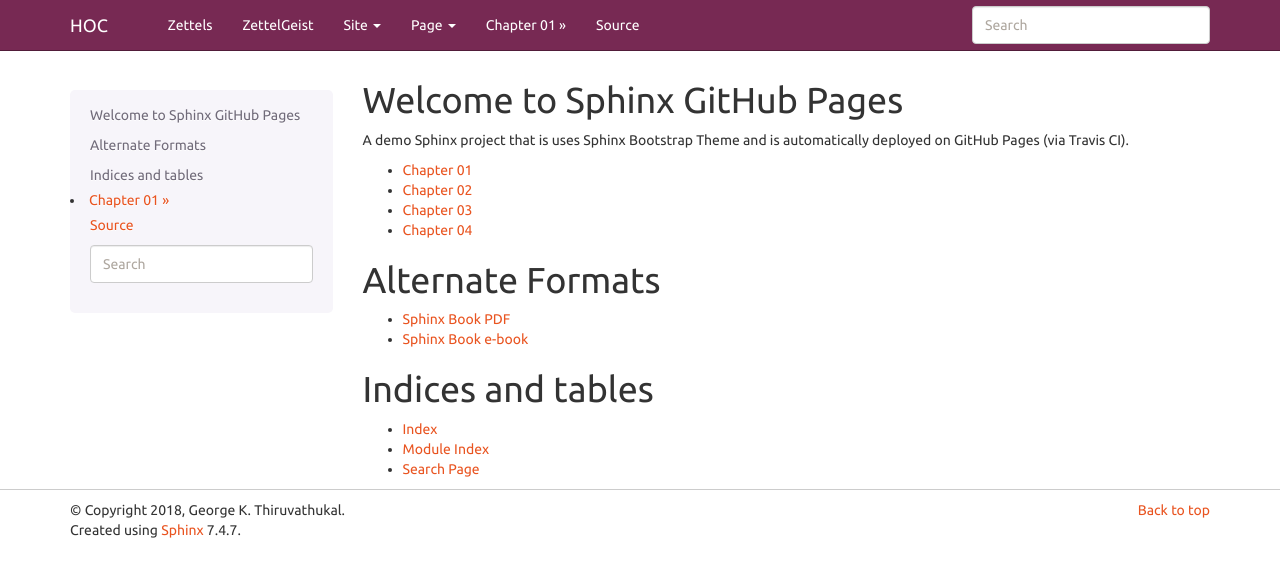
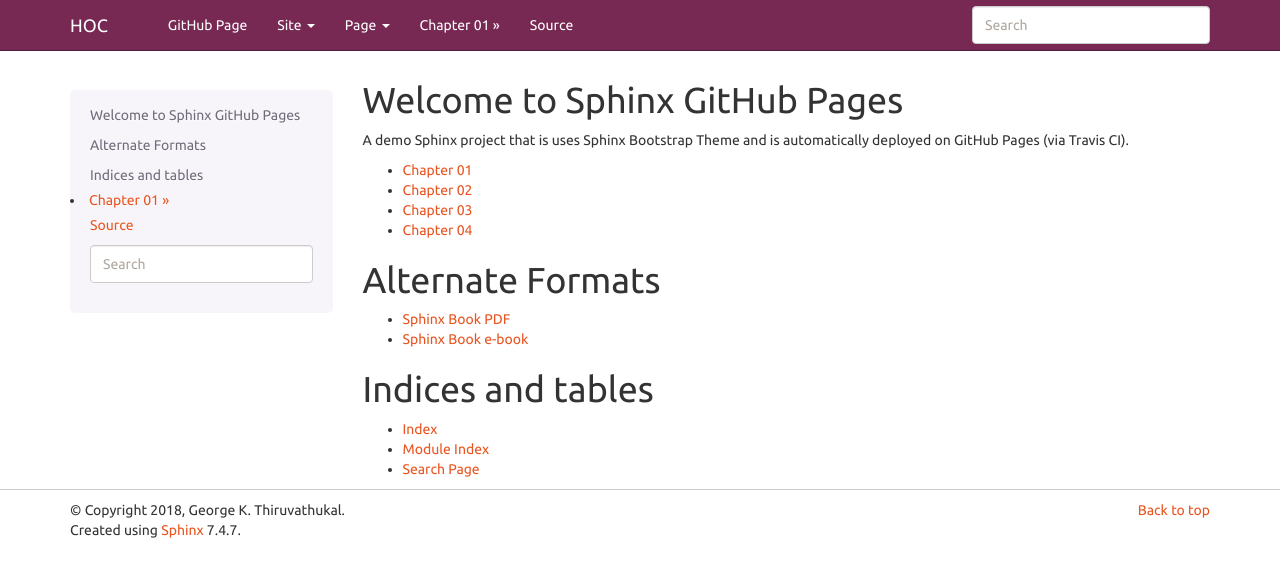
Before and after one commit to LoyolaChicagoCode/sphinx-gh-pages, a Sphinx documentation site: the page built from source/index.rst, in a window 1280 px wide. Shown: the top 577 px of the page. Built offline with Sphinx 7.4.7, drawn with Linux system fonts in a browser that asks for light colours.

Commit message:
remove ZG references from navbar

```diff
--- a/source/conf.py
+++ b/source/conf.py
@@ -206,8 +206,7 @@
     # Note the "1" or "True" value above as the third argument to indicate
     # an arbitrary url.
     'navbar_links': [
-        ("Zettels", "http://github.com/ZettelGeist/zettels", True),
-        ("ZettelGeist", "http://github.com/ZettelGeist/zettelgeist", True),
+        ("GitHub Page", "http://github.com/LoyolaChicagoCode/sphinx-gh-pages", True)
     ],
 
     # Render the next and previous page links in navbar. (Default: true)
```
